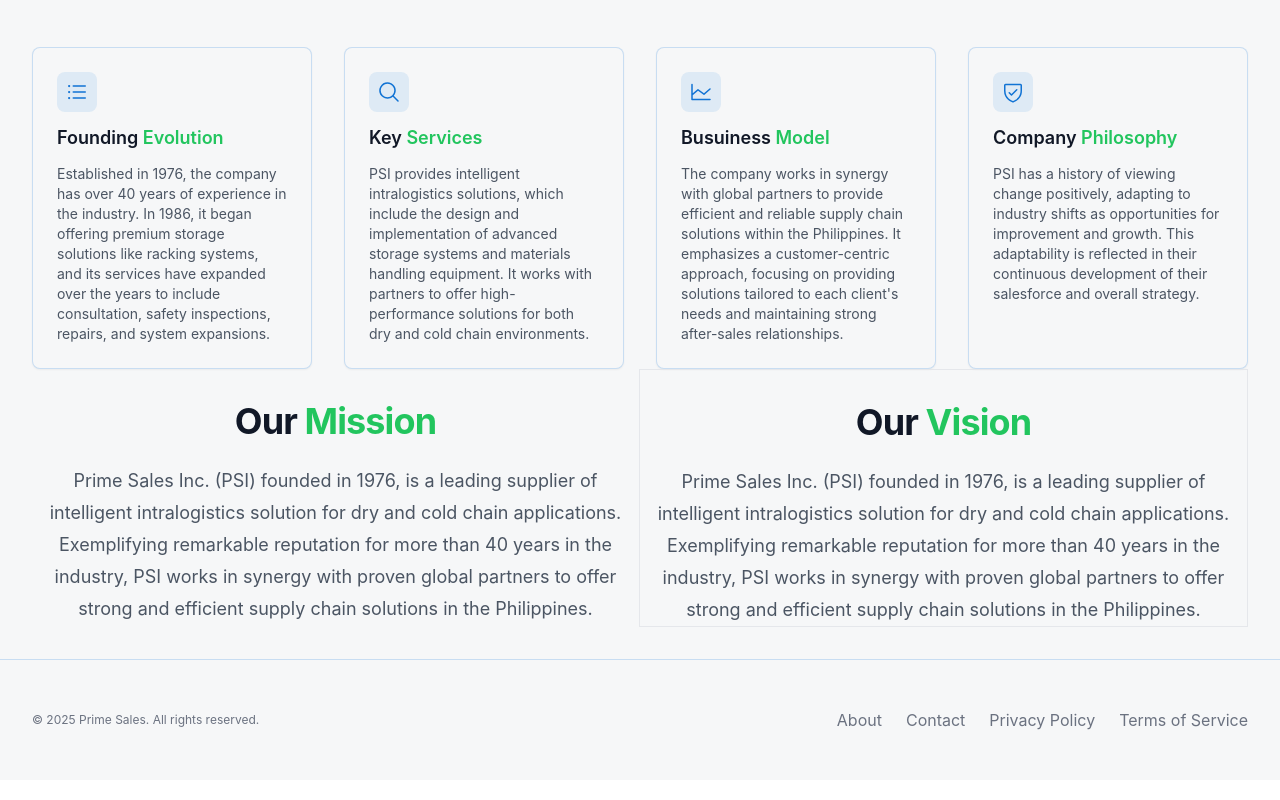
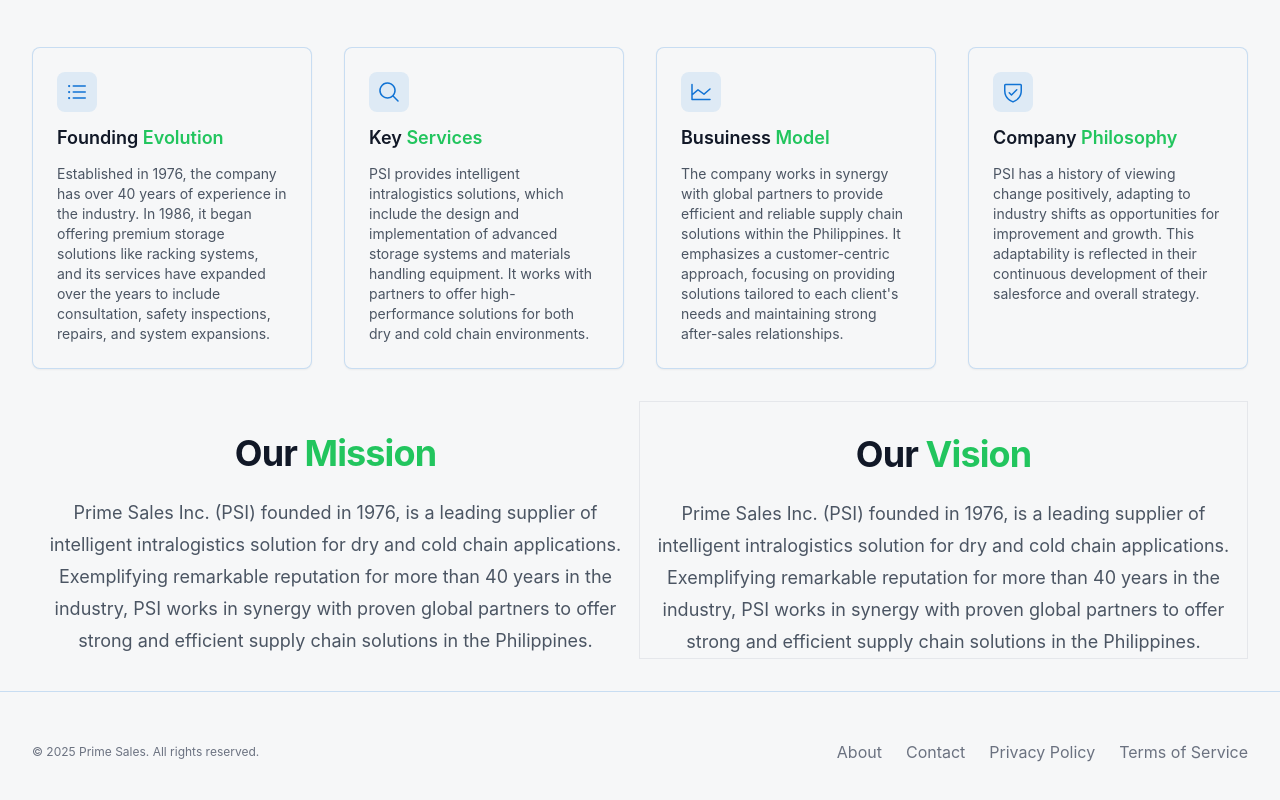
Before and after one commit to Allen-pogi/asset-monitoring-client, a React (Create React App) app: page /main in a window 1280 px wide. Shown: the part 761-1561 px from the top of the page. Built offline with nearby package versions, Linux system fonts and the light colour scheme.

Commit message:
Update HomePage.jsx

```diff
--- a/src/website pages/HomePage.jsx
+++ b/src/website pages/HomePage.jsx
@@ -275,7 +275,7 @@
                 </p>
               </div>
             </div>
-            <div className="flex w-full grid-cols-1 md:grid-cols-2 ">
+            <div className="flex w-full grid-cols-1 md:grid-cols-2 mt-8 ">
               <div className="text-center">
                 {/* <h2 className="text-base font-serif  font-semibold leading-relaxed text-white">
                 All about <span className="text-green-500">Prime Sales</span>
```
